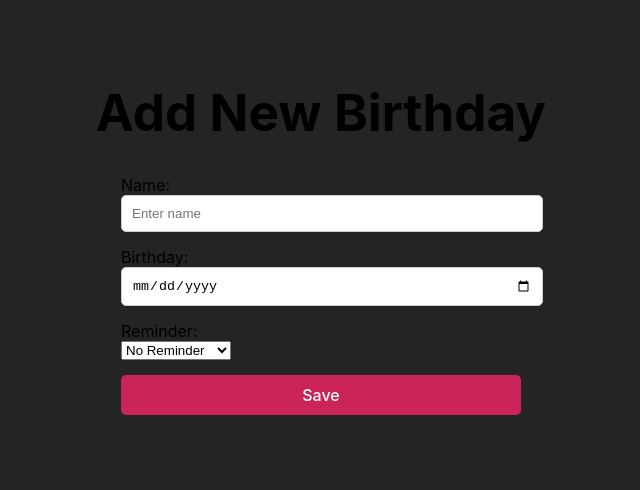
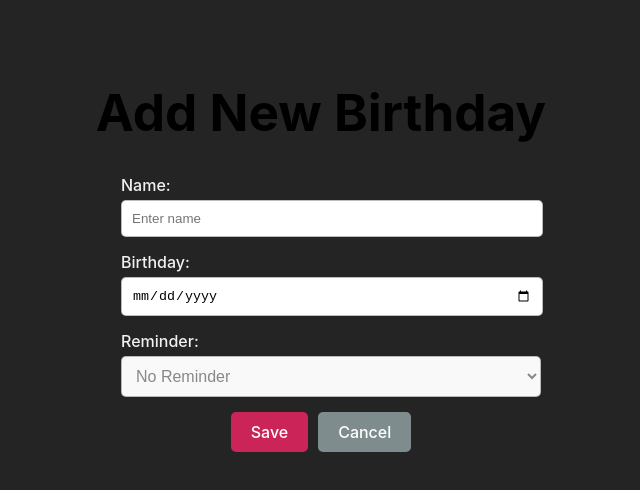
Before and after one commit to BehnazHaghighi/BirthdayBuddy, a React (Vite) app: page /add-birthday in a window 1280 px wide. Shown: the top 490 px of the page, without its empty margins (319-959 px from the left). Built offline with nearby package versions, Linux system fonts and the light colour scheme.

Commit message:
Feature and update: Remove button for current birthdays. refactor css to use variables for colors.

```diff
--- a/src/components/BirthdayForm.jsx
+++ b/src/components/BirthdayForm.jsx
@@ -21,6 +21,10 @@ const BirthdayForm = ({ onAddBirthday }) => {
         };
         onAddBirthday(newBirthday);
         navigate('/'); // Redirect back to the homepage
+    };
+
+    const handleCancel = () => {
+        navigate('/'); // Return to the homepage
     };
 
     return (
@@ -59,7 +63,12 @@ const BirthdayForm = ({ onAddBirthday }) => {
                 </select>
             </div>
 
-            <button type="submit" className="save-button">Save</button>
+            <div className="form-actions">
+                <button type="submit" className="save-button">Save</button>
+                <button type="button" className="cancel-button" onClick={handleCancel}>
+                    Cancel
+                </button>
+            </div>
         </form>
     );
 };
--- a/src/components/BirthdayList.jsx
+++ b/src/components/BirthdayList.jsx
@@ -1,5 +1,5 @@
 import React, { useEffect, useState } from 'react';
-import { loadBirthdays } from '../utils/birthdayStorage';
+import { loadBirthdays, removeBirthday } from '../utils/birthdayStorage';
 
 const BirthdayList = () => {
     const [birthdays, setBirthdays] = useState([]);
@@ -9,6 +9,12 @@ const BirthdayList = () => {
         setBirthdays(loadedBirthdays);
     }, []);
 
+    const handleDelete = (id) => {
+        removeBirthday(id); // Remove birthday from localStorage
+        const updatedBirthdays = loadBirthdays(); // Reload birthdays
+        setBirthdays(updatedBirthdays); // Update the state
+    };
+
     return (
         <div className="birthday-list">
             <h2>Upcoming Birthdays</h2>
@@ -16,7 +22,13 @@ const BirthdayList = () => {
                 {birthdays.length > 0 ? (
                     birthdays.map((birthday) => (
                         <li key={birthday.id}>
-                            {birthday.name} - {birthday.date}
+                            <span>{birthday.name} - {birthday.date}</span>
+                            <button
+                                className="delete-birthday-button"
+                                onClick={() => handleDelete(birthday.id)}
+                            >
+                                Remove
+                            </button>
                         </li>
                     ))
                 ) : (
--- a/src/styles/AddBirthdayPage.css
+++ b/src/styles/AddBirthdayPage.css
@@ -21,14 +21,14 @@ input[type="text"],
 input[type="date"] {
     width: 100%;
     padding: 10px;
-    border: 1px solid #ccc;
+    border: 1px solid var(--overlay-color);
     border-radius: 5px;
 }
 
 .save-button {
     padding: 10px 20px;
-    background-color: #ca2459;
-    color: white;
+    background-color: var(--button-bg);
+    color: var(--button-text-color);
     border: none;
     border-radius: 5px;
     cursor: pointer;
@@ -36,5 +36,33 @@ input[type="date"] {
 }
 
 .save-button:hover {
-    background-color: bisque;
+    background-color: var(--button-hover-bg);
 }
+
+.form-group label {
+    font-weight: 500;
+    margin-bottom: 5px;
+    color: var(--secondary-text-color);
+}
+
+#reminder {
+    width: 105%;
+    padding: 10px;
+    border: 1px solid var(--overlay-color);
+    border-radius: 5px;
+    background-color: var(--list-item-bg);
+    color: var(--text-muted);
+    font-size: 1rem;
+    cursor: pointer;
+    transition: border-color 0.3s ease, background-color 0.3s ease;
+}
+
+#reminder:focus {
+    border-color: var(--primary-color);
+    outline: none;
+    background-color: var(--secondary-text-color);
+}
+
+#reminder:hover {
+    border-color: var(--primary-hover);
+}
--- a/src/styles/HomePage.css
+++ b/src/styles/HomePage.css
@@ -134,3 +134,33 @@
     border-radius: 5px;
     box-shadow: 0 2px 4px rgba(0, 0, 0, 0.1);
 }
+
+
+.delete-birthday-button {
+    padding: 5px 10px;
+    background-color: var(--button-delete-bg);
+    color: white;
+    border: none;
+    border-radius: 5px;
+    cursor: pointer;
+    transition: background-color 0.3s ease;
+}
+
+.delete-birthday-button:hover {
+    background-color: var(--button-delete-hover-bg);
+}
+
+.cancel-button {
+    padding: 10px 20px;
+    background-color: var(--button-muted-bg);
+    color: white;
+    border: none;
+    border-radius: 5px;
+    margin-left: 10px;
+    cursor: pointer;
+    transition: background-color 0.3s ease;
+}
+
+.cancel-button:hover {
+    background-color: var(--button-muted-hover-bg);
+}
--- a/src/styles/main.css
+++ b/src/styles/main.css
@@ -13,7 +13,11 @@
   --heading-color3: darkturquoise;
   --secondary-text-color: #f1f1f1;
   --button-bg: #ca2459;
+  --button-delete-bg: #e74c3c;
+  --button-muted-bg: #7f8c8d;
   --button-hover-bg: bisque;
+  --button-delete-hover-bg: #c0392b;
+  --button-muted-hover-bg: #95a5a6;
   --button-text-color: #ffffff;
   --overlay-color: rgba(36, 36, 36, 0.3);
   --list-bg: rgba(255, 255, 255, 0.8);
@@ -59,7 +63,7 @@ button {
   font-size: 1em;
   font-weight: 500;
   font-family: inherit;
-  background-color: #1a1a1a;
+  background-color: var(--background-color);
   cursor: pointer;
   transition: border-color 0.25s;
 }
--- a/src/utils/birthdayStorage.js
+++ b/src/utils/birthdayStorage.js
@@ -10,3 +10,10 @@ export const saveBirthday = (newBirthday) => {
     const updatedBirthdays = [...currentBirthdays, newBirthday];
     localStorage.setItem('birthdays', JSON.stringify(updatedBirthdays));
 };
+
+// Remove a birthday by id
+export const removeBirthday = (id) => {
+    const currentBirthdays = loadBirthdays();
+    const updatedBirthdays = currentBirthdays.filter((birthday) => birthday.id !== id);
+    localStorage.setItem('birthdays', JSON.stringify(updatedBirthdays));
+};
```
